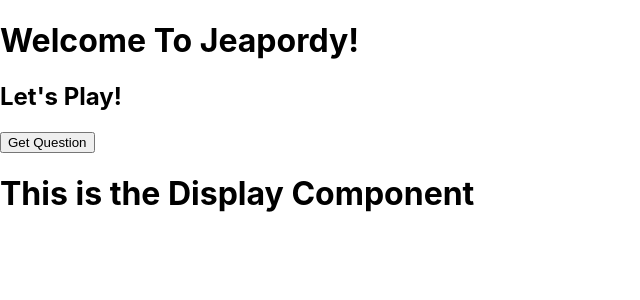
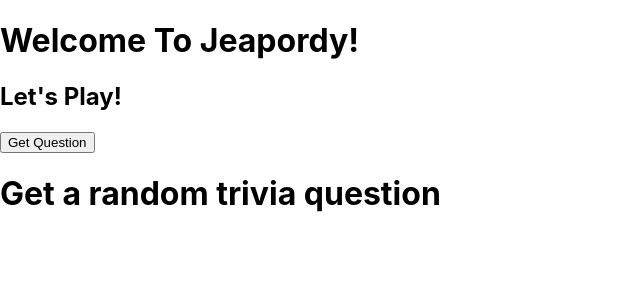
Before and after one commit to isaacasher97/jService2.0_w14d3HW, a React (Create React App) app: page / in a window 1280 px wide. Shown: the top 300 px of the page, without its empty margins (0-640 px from the left). Built offline with nearby package versions, Linux system fonts and the light colour scheme.

Commit message:
Set up and tested display

```diff
--- a/src/App.js
+++ b/src/App.js
@@ -5,7 +5,7 @@
 function App() {
 
   //create our state to hold the jservice data
-  const [question, setQuestion] = useState({})
+  const [question, setQuestion] = useState([{}])
   //question is passed down to display as a prop
 
   return (
--- a/src/components/Display.js
+++ b/src/components/Display.js
@@ -1,5 +1,33 @@
+import React, { useState } from 'react';
+
 function Display(props) {
-    return <h1>This is the Display Component</h1>
+  const question = props.question[0];
+  const [showAnswer, setShowAnswer] = useState(false);
+
+  const toggleAnswer = () => {
+    setShowAnswer((prevShowAnswer) => !prevShowAnswer);
+  };
+
+  if (props.question[0].question) {
+    return (
+      <div>
+        <h1><span>Category:</span> {question.category.title}</h1>
+        <h1><span>Points:</span> {question.value}</h1>
+        <h2><span>Question:</span> {question.question}</h2>
+        <button onClick={toggleAnswer}>
+          {showAnswer ? 'Hide Answer' : 'Show Answer'}
+        </button>
+        {showAnswer && (
+          <div>
+            <h3>Answer:</h3>
+            <p>{question.answer}</p>
+          </div>
+        )}
+      </div>
+    );
+  } else {
+    return <h1>Get a random trivia question</h1>;
+  }
 }
 
 export default Display;
```
